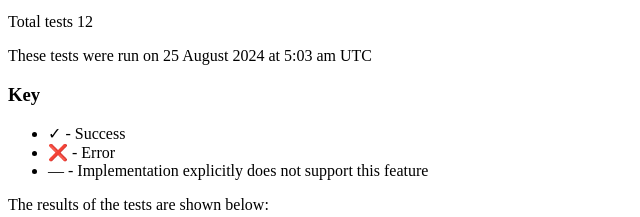
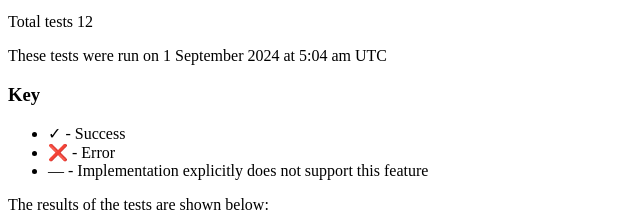
Before and after one commit to decentralgabe/vc-test-suite-template, a plain HTML site: page index.html in a window 1280 px wide. Shown: the part 242-459 px from the top of the page, 0-640 px from the left. Drawn offline with Linux system fonts and the light colour scheme.

Commit message:
Deploying to gh-pages from @ decentralgabe/vc-test-suite-template@d9a38ab02d75383b4bcf9265d0321e660e117d38 🚀

```diff
--- a/index.html
+++ b/index.html
@@ -106,7 +106,7 @@
       Total tests 12
       </p>
       <p>
-        These tests were run on <time>25 August 2024 at 5:03 am UTC</time>
+        These tests were run on <time>1 September 2024 at 5:04 am UTC</time>
       </p>
       <section class="informative" id="Key">
         <h3>Key</h3>
```
Also changed, not shown: 1 other file.
